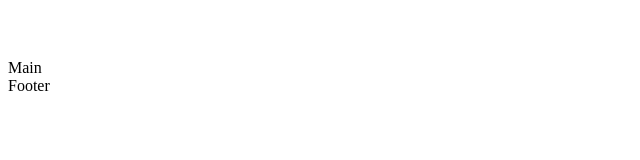
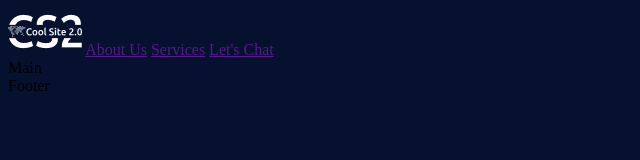
Before and after one commit to Jeromeo2077/Day2-CoolSite, a plain HTML site: page index.html in a window 1280 px wide. Shown: the whole page, without its empty margins (0-640 px from the left). Drawn offline with Linux system fonts and the light colour scheme.

Commit message:
Header Assets  and Rough Formatting with Fixes

```diff
--- a/index.html
+++ b/index.html
@@ -16,9 +16,9 @@
       </span>
 
       <span>
-        <a href="About Us"></a>
-        <a href="Services"></a>
-        <a href="Let's Chat"></a>
+        <a href="">About Us</a>
+        <a href="">Services</a>
+        <a href="">Let's Chat</a>
       </span>
 
 
--- a/style.css
+++ b/style.css
@@ -1,6 +1,16 @@
 :root {
-  --black: #061130;
+  --darkblue: #061130;
   --blue: #1C4BC4;
   --white: #F4F6F8;
   --yellow: #FAFD61;
 }
+
+header {
+
+  background-color: var(--darkblue);
+}
+
+body {
+
+  background-color: var(--darkblue);
+}
```
